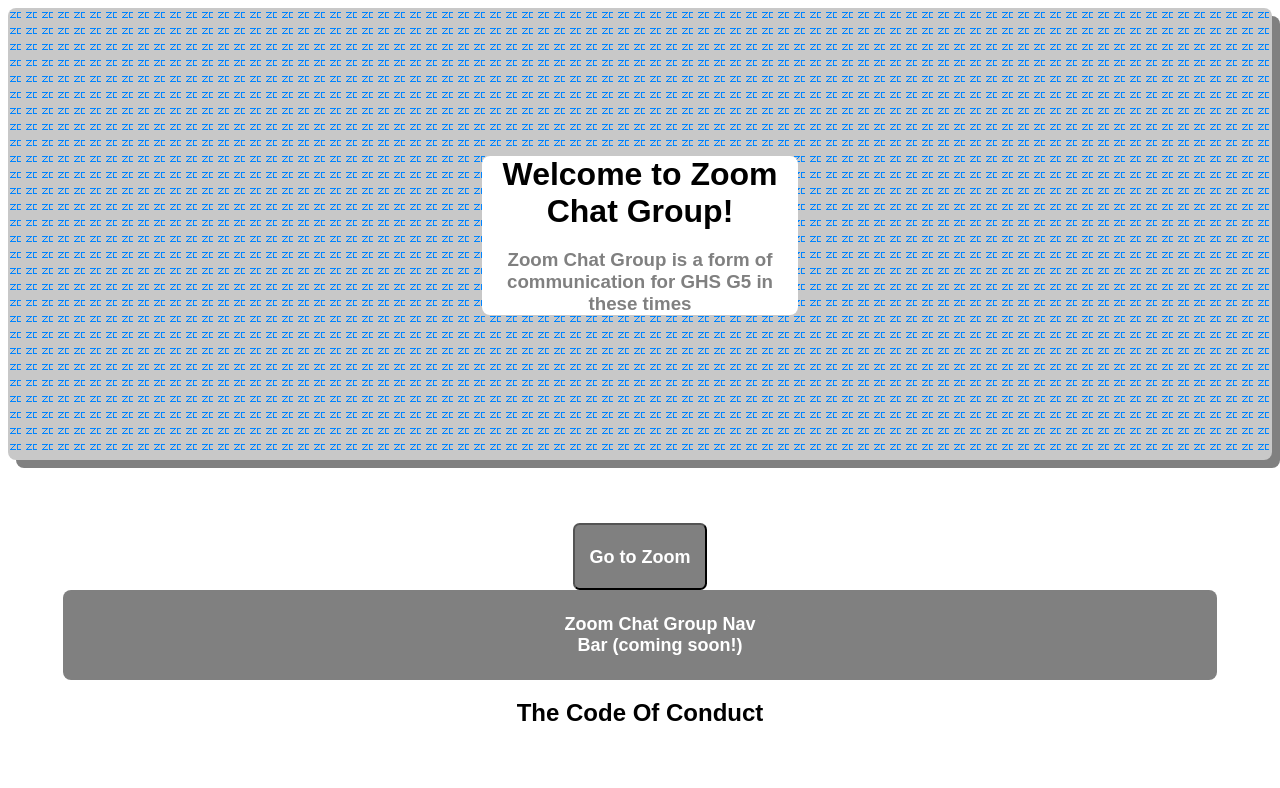
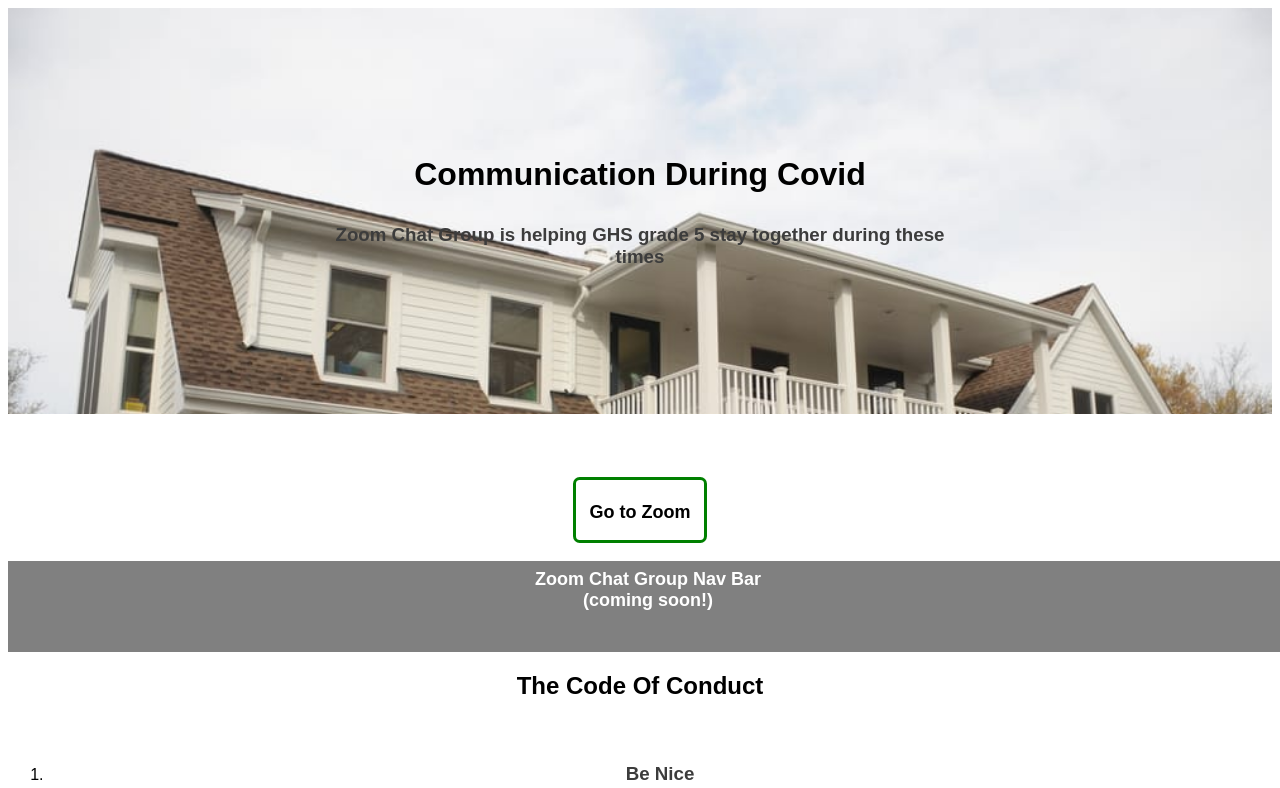
Before and after one commit to AsyncBanana/AsyncBanana.github.io, a plain HTML site: page index.html in a window 1280 px wide. Shown: the top 788 px of the page. Drawn offline with Linux system fonts and the light colour scheme.

Commit message:
Changed Style Slightly

```diff
--- a/Style.css
+++ b/Style.css
@@ -4,59 +4,64 @@
 }
 .Title {
     text-align: center;
-    margin-bottom: 5%;}
+    margin-bottom: 5%;
+    font-weight: bold;}
 #titleContainer {
-    height: 50%;
-    background-color: white;
+    height: 90%;
+    /*background-color: white;*/
     border-radius: 0.5em;
-    width: 25%;
+    width: 50%;
     margin: auto;
 }
 .Subtitle {
     text-align: center;
-    color: grey;
+    color: rgb(60, 60, 60);
     width:100%;
+    font-weight: bold;
 }
 header {
     background-color: rgb(200,200,200);
-    box-shadow: 0.5em 0.5em grey;
     padding-top: 10%;
     padding-bottom: 10%;
-    transition-duration: 1s;
-    -webkit-transition-duration: 1s;
+    width: 100%;
+    height: 75%;
     margin-bottom: 5%;
-    border-radius: 0.5em;
-    background-image: url('favicon.ico');
-}
-header:hover {
-    box-shadow: 1em 1em grey;
+    background-image: url('Background.jpg');
+    background-size: cover;
+    -webkit-background-size: cover;
+    -moz-background-size: cover;
+    -o-background-size: cover;
 }
 nav {
     position: sticky;
     top: 0;
-    display: block;
-    width: 90%;
-    height: 20%;
+    width: 100%;
+    height: 75px;
     padding: 0.5em;
-    border-radius: 0.5em;
-    align-items: center;
     border-width: 0.25em;
     border-color: darkgray;
     margin: auto;
     background-color: grey;
 }
 nav ul{
-    justify-content: space-around;
-    text-align: center;
+    margin: auto;
+    padding: 0;
+    height: 100%;
 }
 nav ul li {
+    margin: auto;
+    padding:0;
     display: inline-block;
     text-align: center;
     background-color: gray;
+    top: 0;
     transition-duration: 0.25s;
     -webkit-transition-duration: 0.25s;
-    border-radius: 0.5em;
+    -o-transition-duration: 0.25s;
+    -moz-transition-duration: 0.25;
+    border-radius: 0.25em;
     width: 20%;
+    height: 100%;
 }
 nav ul li:hover {
     background-color: lightgray;
@@ -67,21 +72,27 @@
     color: white;
     font-size: large;
     font-weight: 700;
-}
-button a {
     width:100%;
     height: 100%;
     display: block;
 }
+button a {
+    color: black;
+    borer:none;
+}
 button {
-    Background-color: grey;
+    Background-color: white;
+    border-color: green;
     transition-duration: 0.25s;
     -webkit-transition-duration: 0.25s;
+    -o-transition-duration: 0.25s;
+    -moz-transition-duration: 0.25;
+    border-radius: 0.5em;
+    border: 0.25em green solid;
     margin: auto;
     display: block;
     width: 10em;
     height: 5em;
-    border-radius: 0.5em;
 }
 button:Hover {
     background-color: lightgray;
--- a/index.html
+++ b/index.html
@@ -8,13 +8,14 @@
         <link rel="shortcut icon" type="image/x-icon" href="favicon.ico" />
     </head>
     <body>
-    <header>
+        <header title = "Heading with background image of GHS">
             <div id = "titleContainer">
-            <h1 class = "Title">Welcome to Zoom Chat Group!</h1>
-            <h3 class = 'Subtitle'>Zoom Chat Group is a form of communication for GHS G5 in these times</h3>
+                <h1 class = "Title">Communication During Covid</h1>
+                <h3 class = 'Subtitle'>Zoom Chat Group is helping GHS grade 5 stay together during these times</h3>
             </div>
         </header>
-    <button><a href = 'https://zoom.us/' target = "_blank"><br>Go to Zoom</a></button>
+        <button><a href = 'https://zoom.us/' target = "_blank" style = "bottom: 2.5%;"><br>Go to Zoom</a></button>
+        <br>
         <nav>
             <ul>
                 <li><a>Zoom Chat Group Nav Bar (coming soon!)</a></li>
@@ -45,5 +46,5 @@
         </article>
     </body>
     <script src = "Main.js"></script>
-
+    <noscript>Save yourself from the dark side and enable Javascript to improve your experience!</noscript>
 </html>
```
Also changed, not shown: 404.html (added, +14 -0 lines), Background.jpg (added). Lines whose indentation alone changed are shown as unchanged.
